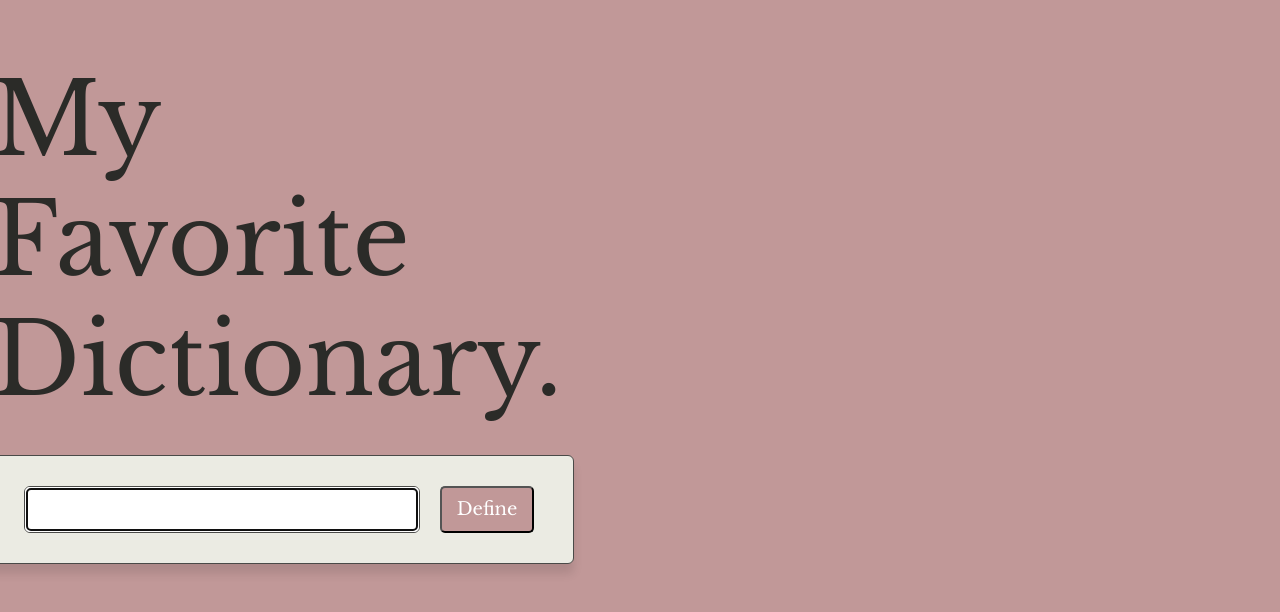
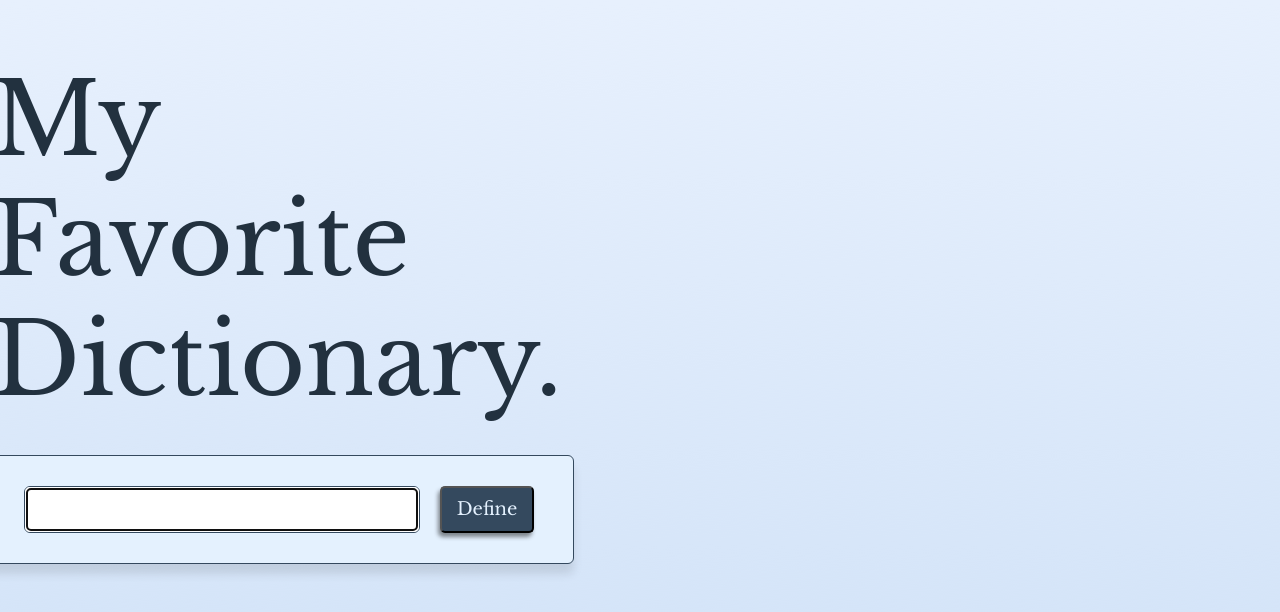
Before and after one commit to bfreitas1098/dictionary-project, a React (Create React App) app: page / in a window 1280 px wide. Shown: the top 612 px of the page. Built offline with nearby package versions, Linux system fonts and the light colour scheme.

Commit message:
Changed the color scheme of the site

```diff
--- a/src/App.css
+++ b/src/App.css
@@ -1,15 +1,15 @@
 @import url("https://fonts.googleapis.com/css2?family=Libre+Baskerville:wght@400;700&display=swap");
 
 :root {
-  --border-color: #4a4a48;
-  --section-color: #ebebe3;
+  --border-color: #34495e;
+  --section-color: #e4f1fe;
 }
 
 body {
-  color: #2b2b28;
+  color: #22313f;
   text-align: center;
   max-width: 1100px;
   margin: 0 auto;
-  background-color: #c19898;
+  background-image: url("dictionary-background.png");
   font-family: "Libre Baskerville", serif;
 }
--- a/src/Search.css
+++ b/src/Search.css
@@ -10,7 +10,7 @@
   border-radius: 6px;
   box-shadow: 0 10px 10px rgb(0 0 0 / 10%);
   margin: 20px 0;
-  background-color: #ebebe3;
+  background-color: var(--section-color);
   border: 1px solid var(--border-color);
 }
 
@@ -26,9 +26,10 @@
 .Search .search-button {
   border-radius: 5px;
   padding: 8px 15px;
-  background-color: #c19898;
-  color: white;
+  background-color: #34495e;
+  color: #e4f1fe;
   font-size: 18px;
+  box-shadow: -2px 4px 4px 0px rgba(0, 0, 0, 0.45);
 }
 
 .Search .search-content {
```
Also changed, not shown: src/dictionary-background.png (added).
